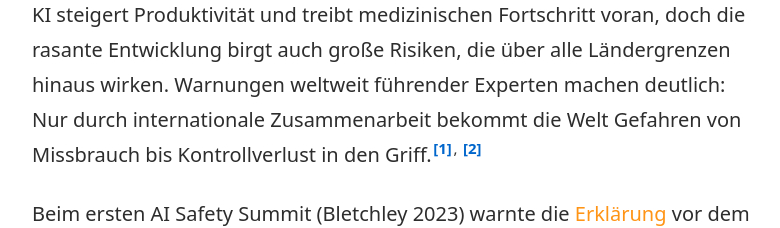
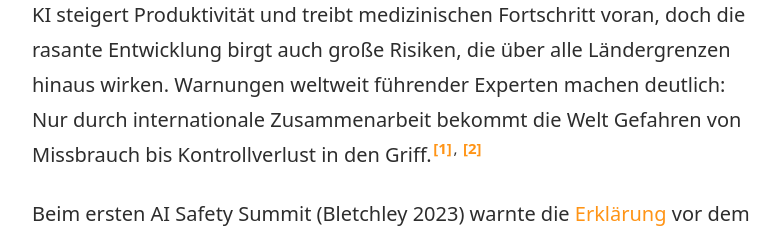
Before and after one commit to SimonSkade1/PauseAI-Germany-Website, a Next.js app: page /appell in a window 1280 px wide. Shown: the part 10120-10348 px from the top of the page, without its empty margins (248-1028 px from the left). Built offline with nearby package versions, Linux system fonts and the light colour scheme.

Commit message:
orange link

```diff
--- a/src/app/appell/appell.css
+++ b/src/app/appell/appell.css
@@ -299,14 +299,14 @@
    Blue Links
    ============================================ */
 
-.appell-content-wrapper a:not(.appell-btn-primary) {
+.appell-content-wrapper a:not(.appell-btn-primary):not(.appell-citation-link) {
   color: #0066cc;
   text-decoration: none;
   border-bottom: 1px solid transparent;
   transition: border-color 0.2s ease;
 }
 
-.appell-content-wrapper a:not(.appell-btn-primary):hover {
+.appell-content-wrapper a:not(.appell-btn-primary):not(.appell-citation-link):hover {
   border-bottom-color: #0066cc;
 }
 
```
